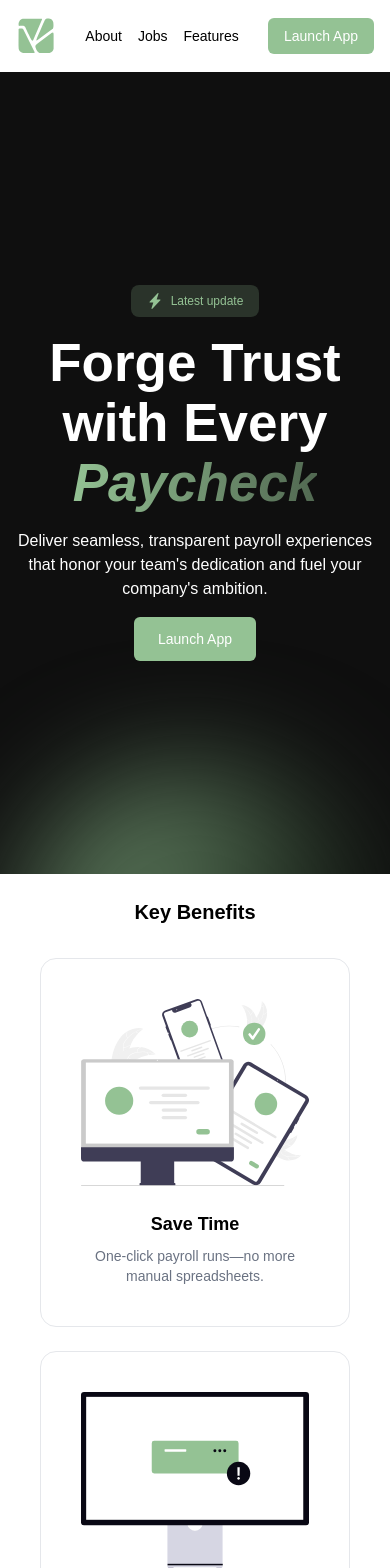
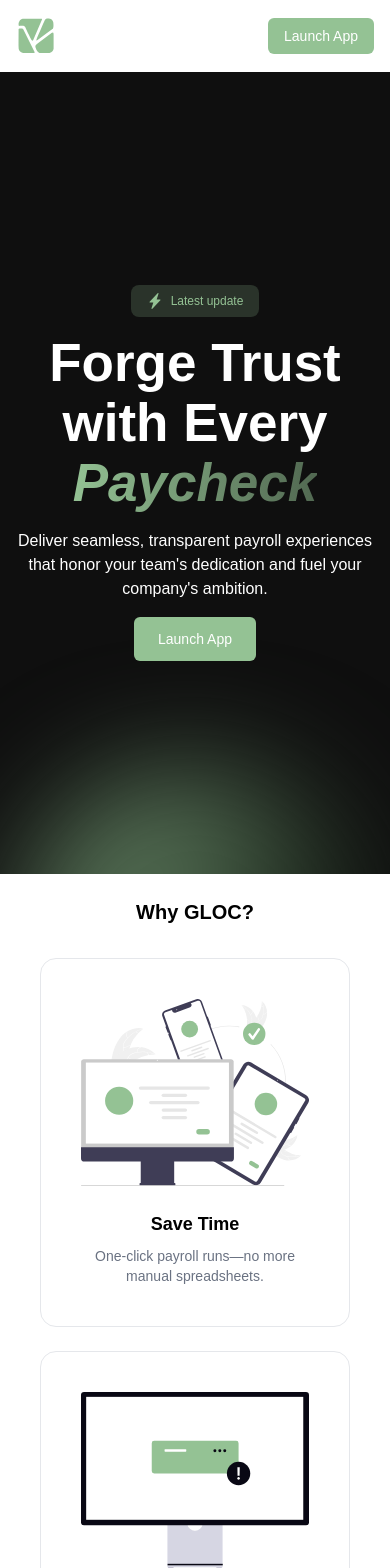
Before and after one commit to OxBryte/payroll-landing-page, a React (Vite) app: page / in a window 390 px wide. Shown: the top 1568 px of the page. Built offline with nearby package versions, Linux system fonts and the light colour scheme.

Commit message:
feat: Update Benefits title, enhance Navbar for responsiveness, and add CTA component to Home page

```diff
--- a/src/components/features/Benefits.jsx
+++ b/src/components/features/Benefits.jsx
@@ -4,7 +4,7 @@
   return (
     <div className="w-full p-6 md:py-20 z-10 flex flex-col justify-center items-center">
       <h2 className="text-xl md:text-3xl font-semibold font-bricolage text-center mb-8">
-        Key Benefits
+        Why GLOC?
       </h2>
       <div className="w-fit grid grid-cols-1 md:grid-cols-2 gap-6 justify-center">
         <div className="bg-white p-10 rounded-2xl border border-gray-200 max-w-[360px] flex flex-col items-center gap-6">
--- /dev/null
+++ b/src/components/features/CTA.jsx
@@ -0,0 +1,25 @@
+import React from "react";
+import Container from "../layout/Container";
+
+export default function CTA() {
+  return (
+    <Container>
+      <div className="w-full mx-auto bg-c-bg p-10 md:p-20 min-h-[320px] flex items-center text-white relative overflow-hidden my-20">
+        <div className="absolute -bottom-10 -left-10 mx-auto w-[180px] h-[180px] bg-c-color/50 rounded-full blur-[60px]"></div>
+        <div className="flex flex-col items-left  space-y-6">
+          <h2 className="text-3xl font-bricolage font-bold">
+            Ready to simplify payroll?
+          </h2>
+          <div className="flex gap-6 items-center">
+            <button className="bg-c-color px-4 py-2 rounded-md text-sm text-white scale-[110%]">
+              Launch App
+            </button>
+            <button className="bg-white px-4 py-2 rounded-md text-sm text-black scale-[110%]">
+              Request Demo
+            </button>
+          </div>
+        </div>
+      </div>
+    </Container>
+  );
+}
--- a/src/components/layout/Navbar.jsx
+++ b/src/components/layout/Navbar.jsx
@@ -6,7 +6,7 @@
       <div className="">
         <img src="valourpay_icon.svg" alt="" className="w-10" />
       </div>
-      <div className="flex items-center gap-4">
+      <div className="hidden md:flex items-center gap-4">
         <a
           href="#about"
           className="hover:text-c-color font-light text-sm hover:font-semibold"
@@ -17,7 +17,7 @@
           href="#about"
           className="hover:text-c-color font-light text-sm hover:font-semibold"
         >
-          Jobs
+          Jobs(Coming soon)
         </a>
         <a
           href="#features"
--- a/src/pages/Home.jsx
+++ b/src/pages/Home.jsx
@@ -6,6 +6,7 @@
 import Navbar from "../components/layout/Navbar";
 import Features from "../components/features/Features";
 import Pricing from "../components/features/Pricing";
+import CTA from "../components/features/CTA";
 
 export default function Home() {
   return (
@@ -18,6 +19,7 @@
       </Container>
       <Features />
       <Pricing />
+      <CTA />
     </div>
   );
 }
```
